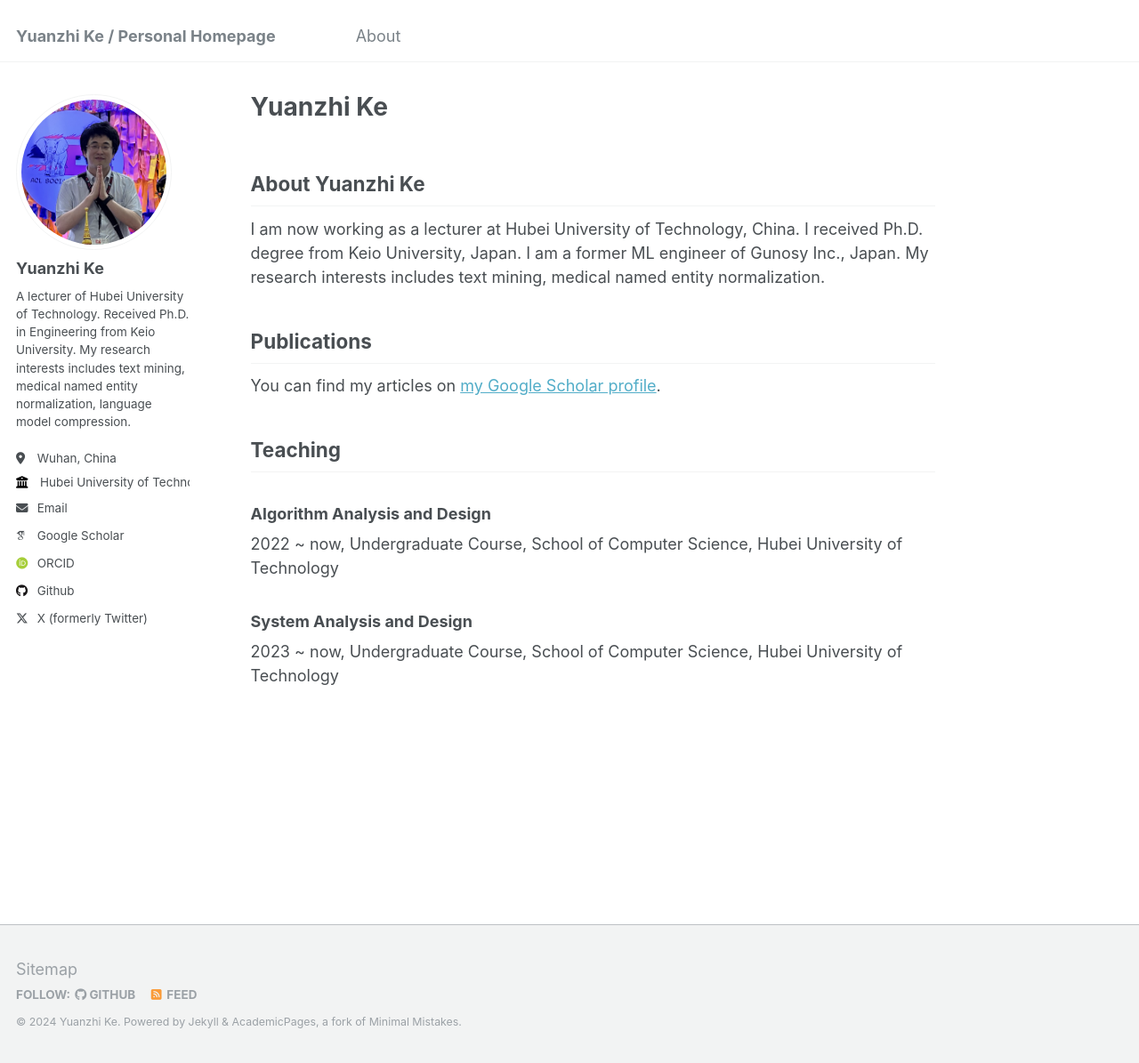
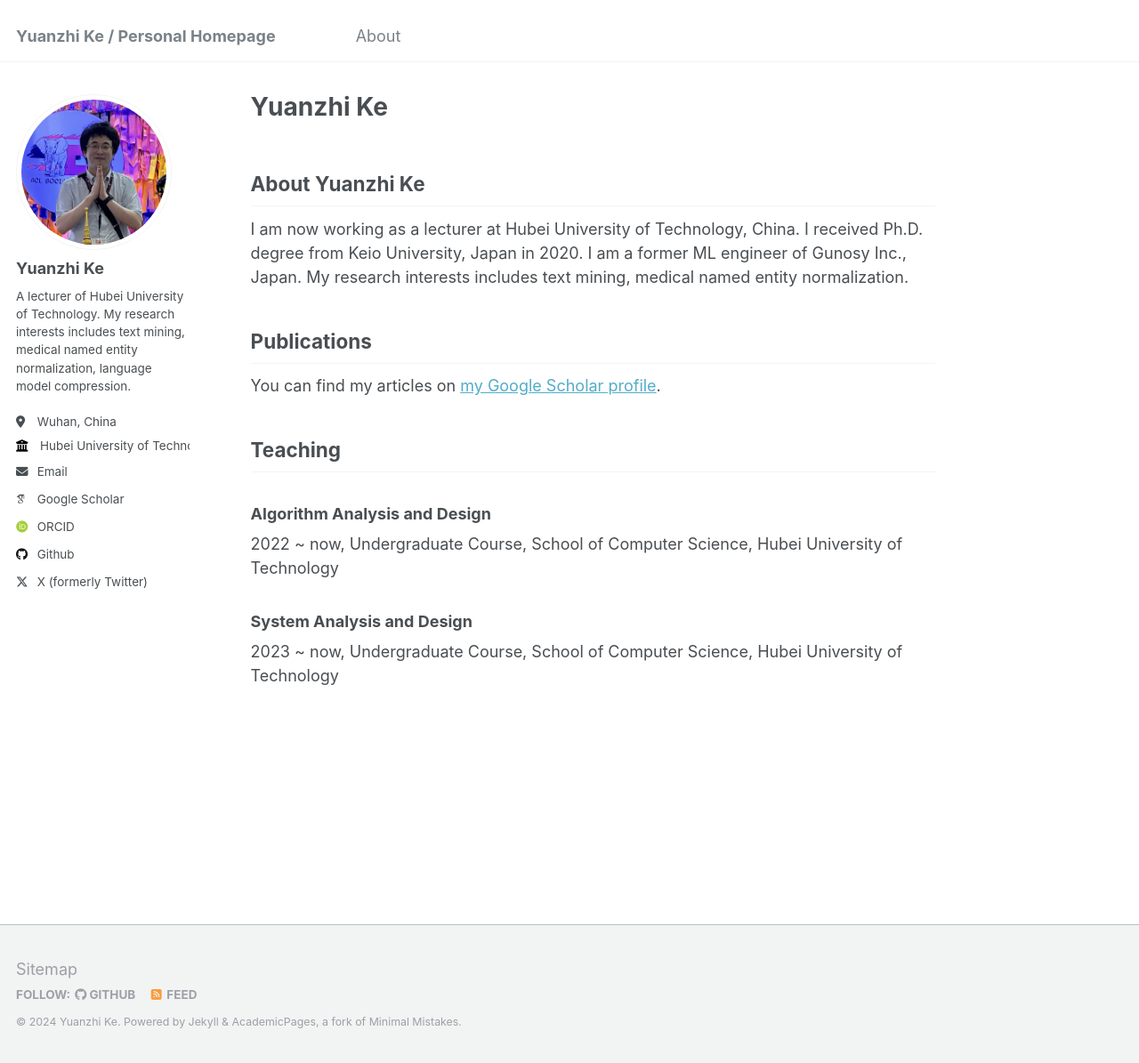
Before and after one commit to yuanzhiKe/yuanzhike.github.io, a Jekyll site: the page built from _pages/about.md, in a window 1280 px wide and 1195 px high. Shown: the whole window at 89% size. Built offline with Jekyll 4.4.1, drawn with Linux system fonts in a browser that asks for light colours; some web fonts are replaced.

Commit message:
Revise info

```diff
--- a/_config.yml
+++ b/_config.yml
@@ -11,7 +11,7 @@ locale                   : "en-US"
 title                    : "Yuanzhi Ke / Personal Homepage"
 title_separator          : "-"
 name                     : &name "Yuanzhi Ke"
-description              : &description "A lecturer in HBUT. Received Ph.D. in Engineering from Keio University."
+description              : &description "A lecturer in HBUT. Working on NLP."
 url                      : https://yuanzhike.github.io # the base hostname & protocol for your site e.g. "https://mmistakes.github.io"
 baseurl                  : "" # the subpath of your site, e.g. "/blog"
 repository               : "yuanzhiKe/yuanzhike.github.io"
@@ -24,7 +24,7 @@ author:
   avatar           : "myprofile.png"
   name             : "Yuanzhi Ke"
   pronouns         : # example: "she/her"
-  bio              : "A lecturer of Hubei University of Technology. Received Ph.D. in Engineering from Keio University. My research interests includes text mining, medical named entity normalization, language model compression."
+  bio              : "A lecturer of Hubei University of Technology. My research interests includes text mining, medical named entity normalization, language model compression."
   location         : "Wuhan, China"
   employer         : "Hubei University of Technology"
   uri              : # URL
--- a/_pages/about.md
+++ b/_pages/about.md
@@ -9,7 +9,7 @@ redirect_from:
 
 ## About Yuanzhi Ke
 
-I am now working as a lecturer at Hubei University of Technology, China. I received Ph.D. degree from Keio University, Japan. I am a former ML engineer of Gunosy Inc., Japan. My research interests includes text mining, medical named entity normalization.
+I am now working as a lecturer at Hubei University of Technology, China. I received Ph.D. degree from Keio University, Japan in 2020. I am a former ML engineer of Gunosy Inc., Japan. My research interests includes text mining, medical named entity normalization.
 
 ## Publications
 
```
